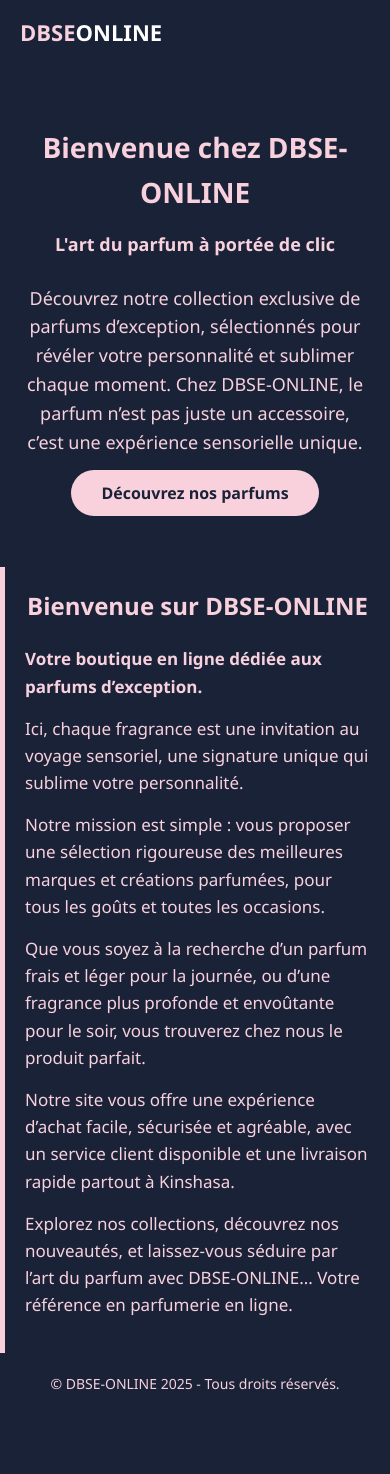
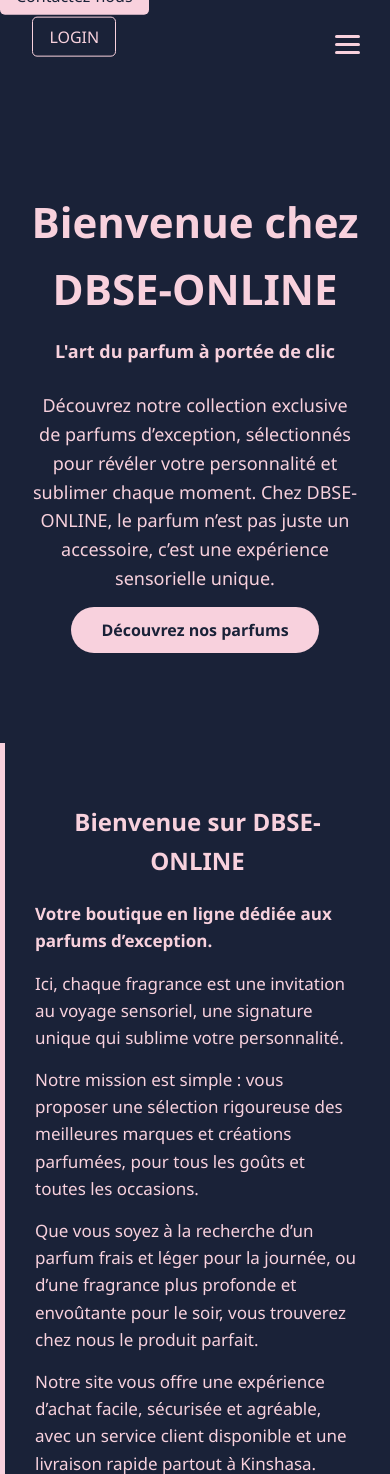
Before and after one commit to aichadestiny07/vente-enligne, a PHP site: page / in a window 390 px wide. Shown: the top 1474 px of the page. Before the commit the page ends 1390 px from the top, so only its background shows below. Run offline with PHP 8.4, Linux system fonts and the light colour scheme.

Commit message:
Add files via upload

```diff
--- a/connexion.html
+++ b/connexion.html
@@ -24,6 +24,11 @@
         <li><a href="panier.html">🛒</a></li>
       </ul>
     </nav>
+    <div class="hamburger" id="hamburger">
+    <span></span>
+    <span></span>
+    <span></span>
+  </div>
   </header>
 
   <!-- CONNEXION -->
--- a/contact.html
+++ b/contact.html
@@ -24,6 +24,11 @@
         <li><a href="panier.html">🛒</a></li>
       </ul>
     </nav>
+    <div class="hamburger" id="hamburger">
+    <span></span>
+    <span></span>
+    <span></span>
+  </div>
   </header>
     <section class="hero">
     <h2>Contactez-nous</h2>
--- a/femmes.html
+++ b/femmes.html
@@ -24,6 +24,11 @@
         <li><a href="panier.html">🛒</a></li>
       </ul>
     </nav>
+    <div class="hamburger" id="hamburger">
+    <span></span>
+    <span></span>
+    <span></span>
+  </div>
   </header>
   <main>
   <section id="parfums-femmes">
--- a/hommes.html
+++ b/hommes.html
@@ -24,6 +24,11 @@
         <li><a href="panier.html">🛒</a></li>
       </ul>
     </nav>
+    <div class="hamburger" id="hamburger">
+    <span></span>
+    <span></span>
+    <span></span>
+  </div>
   </header>
   <main>
     <section id="parfums-hommes">
--- a/index.html
+++ b/index.html
@@ -3,7 +3,7 @@
 <head>
   <meta charset="UTF-8">
   <meta name="viewport" content="width=device-width, initial-scale=1.0">
-  <title>Vente en ligne</title>
+  <title>DBSE ONLINE</title>
   <link rel="stylesheet" href="style.css">
 </head>
 <body>
@@ -24,6 +24,11 @@
         <li><a href="panier.html">🛒</a></li>
       </ul>
     </nav>
+    <div class="hamburger" id="hamburger">
+    <span></span>
+    <span></span>
+    <span></span>
+  </div>
   </header>
 
   <!-- SECTION D'ACCUEIL -->
@@ -37,7 +42,7 @@
   <a href="parfums.html" class="btn">Découvrez nos parfums</a>
 </section>
 <!--SECTION PRESENTATION-->
-<section class="presentation">
+<form class="presentation">
   <h2>Bienvenue sur DBSE-ONLINE</h2>
   <p><strong>Votre boutique en ligne dédiée aux parfums d’exception.</strong></p>
   <p>
@@ -55,12 +60,21 @@
   <p>
     Explorez nos collections, découvrez nos nouveautés, et laissez-vous séduire par l’art du parfum avec DBSE-ONLINE... Votre référence en parfumerie en ligne.
   </p>
-</section>
+</form>
 
   <!-- FOOTER -->
   <footer>
     <p>&copy; DBSE-ONLINE 2025 - Tous droits réservés.</p>
   </footer>
+<!DOCTYPE html>
+<html lang="fr">
+<head>
+  <meta charset="UTF-8">
+  <meta name="viewport" content="width=device-width, initial-scale=1.0">
+  <title>DBSE ONLINE</title>
+  <link rel="stylesheet" href="style.css">
+  <script src="script.js"></script>
 
+</head>
 </body>
 </html>
--- a/panier.html
+++ b/panier.html
@@ -7,7 +7,11 @@
   <link rel="stylesheet" href="style.css">
 </head>
 <body>
-
+<div class="hamburger" id="hamburger">
+    <span></span>
+    <span></span>
+    <span></span>
+  </div>
     <footer>
     <p>&copy; DBSE-ONLINE 2025 - Tous droits réservés.</p>
   </footer>
--- a/parfums.html
+++ b/parfums.html
@@ -24,6 +24,11 @@
         <li><a href="panier.html">🛒</a></li>
       </ul>
     </nav>
+    <div class="hamburger" id="hamburger">
+    <span></span>
+    <span></span>
+    <span></span>
+  </div>
   </header>
   <section class="accueil">
   <h1>Bienvenue chez DBSE-ONLINE</h1>
--- a/script.js
+++ b/script.js
@@ -0,0 +1,7 @@
+const hamburger = document.getElementById("hamburger");
+const nav = document.querySelector("nav");
+
+hamburger.addEventListener("click", () => {
+  nav.classList.toggle("active");
+  hamburger.classList.toggle("open");
+});
--- a/style.css
+++ b/style.css
@@ -243,121 +243,65 @@ nav {
   background-color: #ffffff;
   color: var(--bleu-nuit);
 }
- /* MENU RESPONSIVE */
+.arrow {
+  display: inline-block;
+  margin-left: 5px;
+  transition: transform 0.3s ease;
+}
+/* HAMBURGER */
+.hamburger {
+  display: none;
+  flex-direction: column;
+  cursor: pointer;
+  gap: 5px;
+  z-index: 1001;
+}
 
-/* Cacher le menu et actions par défaut sur petits écrans */
+.hamburger span {
+  width: 25px;
+  height: 3px;
+  background-color: var(--rose-clair);
+  border-radius: 2px;
+  transition: all 0.3s ease;
+}
+
+/* MENU RESPONSIVE */
 @media (max-width: 768px) {
   nav {
-    position: relative;
-  }
-
-  /* Bouton hamburger */
-  .menu,
-  .actions {
-    display: none;
-    flex-direction: column;
+    position: absolute;
+    top: 70px;
+    right: 0;
     background-color: var(--bleu-nuit);
-    position: absolute;
-    top: 60px;
-    right: 30px;
-    width: 200px;
-    border: 1px solid var(--rose-clair);
-    border-radius: 10px;
-    padding: 10px 0;
+    width: 100%;
+    transform: translateY(-100%);
+    transition: transform 0.3s ease;
     z-index: 1000;
   }
 
-  .menu.show,
-  .actions.show {
+  nav.active {
+    transform: translateY(0);
+  }
+
+  .menu {
+    flex-direction: column;
+    align-items: center;
+    padding: 20px 0;
+    gap: 15px;
+  }
+
+  .hamburger {
     display: flex;
   }
-
-  /* Styles des liens en mode mobile */
-  .menu li,
-  .actions li {
-    margin: 10px 0;
-    text-align: center;
-  }
-
-  .menu a,
-  .actions a {
-    display: block;
-    padding: 10px 0;
-  }
-
-  /* Bouton hamburger style */
-  .hamburger {
-    display: block;
-    cursor: pointer;
-    width: 30px;
-    height: 22px;
-    position: relative;
-  }
-
-  .hamburger span {
-    position: absolute;
-    height: 3px;
-    width: 100%;
-    background: var(--rose-clair);
-    border-radius: 2px;
-    transition: 0.3s;
-  }
-
-  .hamburger span:nth-child(1) {
-    top: 0;
-  }
-
-  .hamburger span:nth-child(2) {
-    top: 9px;
-  }
-
-  .hamburger span:nth-child(3) {
-    top: 18px;
-  }
-
-  /* Ajuster header flex pour inclure hamburger */
-  header {
-    padding: 15px 20px;
-  }
 }
-
-/* SECTION ET CONTENUS */
-
-/* Ajustements généraux pour écrans <= 768px */
-@media (max-width: 768px) {
-  .accueil {
-    padding: 60px 20px;
-  }
-
-  .presentation,
-  .parfum-grid,
-  .parfum-card {
-    padding: 20px;
-  }
-
-  .parfum-grid {
-    grid-template-columns: 1fr;
-    gap: 20px;
-  }
-
-  .parfum-card img {
-    height: 250px;
-  }
+.hamburger.open span:nth-child(1) {
+  transform: rotate(45deg) translateY(8px);
 }
-
-/* Pour très petits écrans (mobiles petits) */
-@media (max-width: 400px) {
-  .logo h1 {
-    font-size: 22px;
-  }
-
-  .accueil h1 {
-    font-size: 28px;
-  }
+.hamburger.open span:nth-child(2) {
+  opacity: 0;
 }
-
-
-
+.hamburger.open span:nth-child(3) {
+  transform: rotate(-45deg) translateY(-8px);
+}
 
 /* FOOTER */
 footer {
```
Also changed, not shown: inscription.html (+12 -1 lines).
